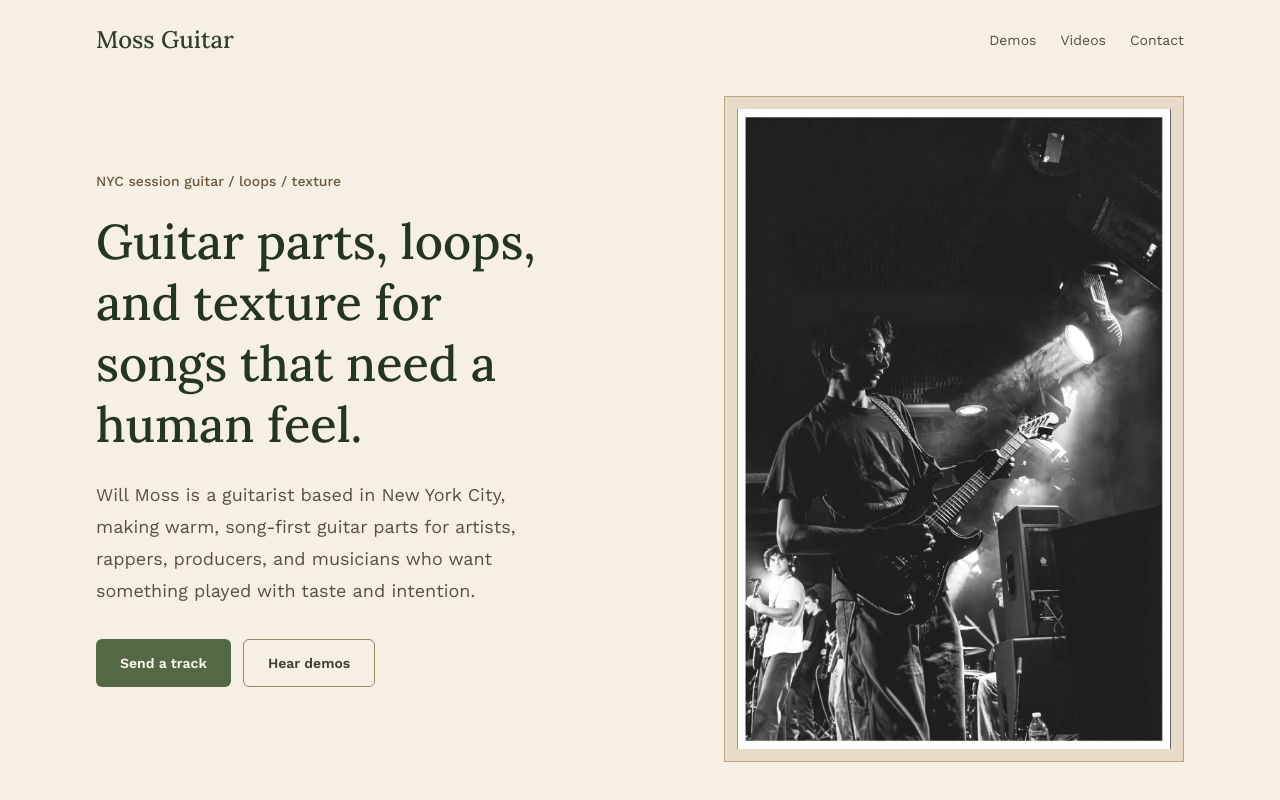
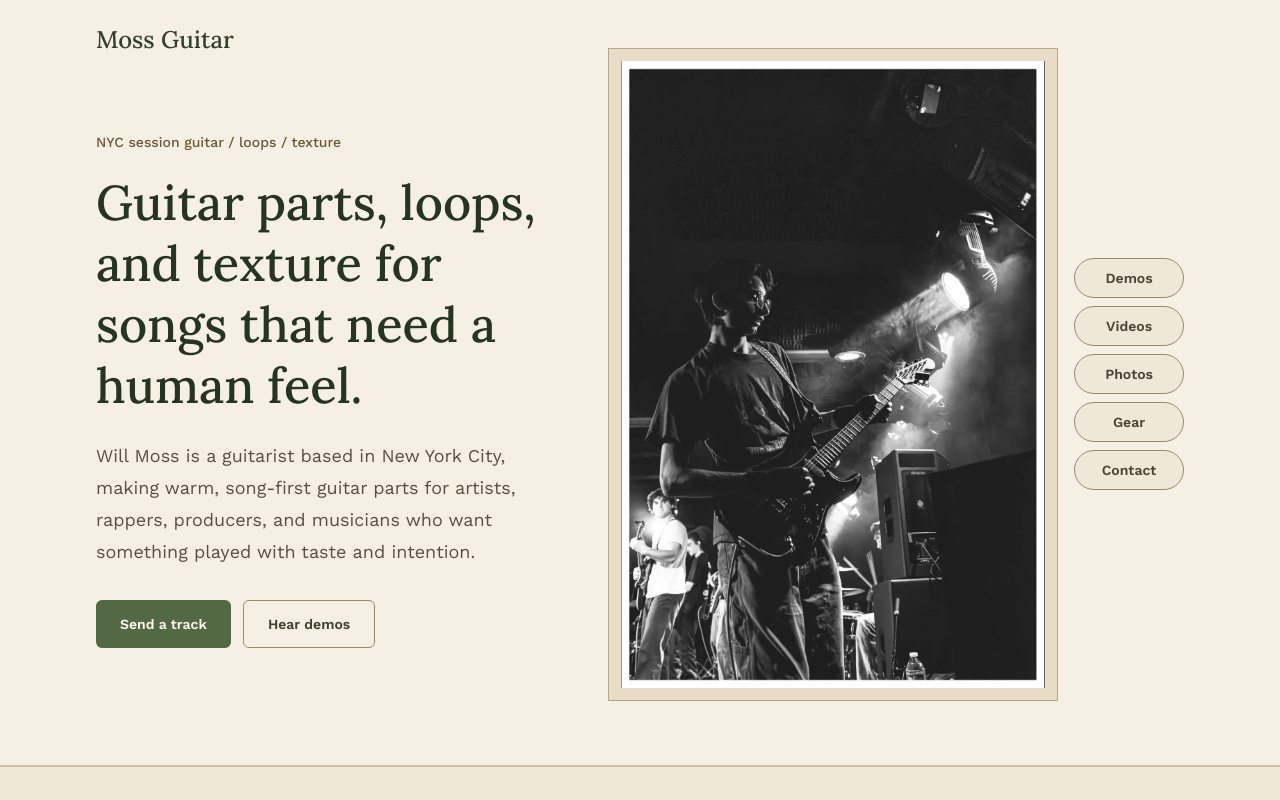
Before and after one commit to willmoss718/mossguitar, a Next.js app: page / in a window 1280 px wide. Shown: the top 800 px of the page. Built offline with nearby package versions, Linux system fonts and the light colour scheme.

Commit message:
Move nav bubbles beside hero photo

```diff
--- a/src/components/HomePage.tsx
+++ b/src/components/HomePage.tsx
@@ -26,7 +26,7 @@ function getPhotoImageClass(shape?: string) {
     case "portrait":
       return "aspect-[3/4]";
     case "landscape":
-      return "aspect-[3/2]";
+      return "aspect-[8/5]";
     case "wide":
     default:
       return "aspect-[4/3]";
@@ -58,6 +58,13 @@ function ExternalLink({
 
 export function HomePage() {
   const mailHref = `mailto:${siteContent.email}`;
+  const navLinks = [
+    { label: "Demos", href: "#demos" },
+    { label: "Videos", href: "#videos" },
+    { label: "Photos", href: "#photos" },
+    { label: "Gear", href: "#gear" },
+    { label: "Contact", href: "#contact" },
+  ];
 
   return (
     <main className="min-h-screen bg-[#efe7d7] text-[#303225]">
@@ -67,20 +74,9 @@ export function HomePage() {
             <p className="font-serif text-2xl font-medium text-[#314029]">
               {siteContent.siteName}
             </p>
-            <nav className="hidden items-center gap-6 text-sm text-[#5b4c35] sm:flex">
-              <a href="#demos" className="transition hover:text-[#314029]">
-                Demos
-              </a>
-              <a href="#videos" className="transition hover:text-[#314029]">
-                Videos
-              </a>
-              <a href="#contact" className="transition hover:text-[#314029]">
-                Contact
-              </a>
-            </nav>
           </header>
 
-          <div className="grid gap-10 pb-8 pt-8 md:grid-cols-[0.9fr_1.1fr] md:items-center md:pb-10 md:pt-10">
+          <div className="grid gap-10 pb-8 pt-8 md:min-h-[calc(100vh-8.5rem)] md:grid-cols-[0.9fr_1.1fr] md:items-center md:pb-10 md:pt-6">
             <div className="max-w-2xl">
               <p className="mb-5 text-sm font-medium text-[#6d5639]">
                 NYC session guitar / loops / texture
@@ -107,7 +103,8 @@ export function HomePage() {
               </div>
             </div>
 
-            <figure className="md:justify-self-end">
+            <div className="flex flex-col gap-4 md:-mt-8 md:justify-self-end lg:flex-row lg:items-center">
+              <figure>
                 <div className="border border-[#b9a982] bg-[#e8dcc8] p-3">
                   <Image
                     src={siteContent.heroImage.src}
@@ -119,6 +116,21 @@ export function HomePage() {
                   />
                 </div>
               </figure>
+              <nav
+                aria-label="Page sections"
+                className="flex flex-wrap gap-2 lg:w-28 lg:flex-col"
+              >
+                {navLinks.map((link) => (
+                  <a
+                    key={link.href}
+                    href={link.href}
+                    className="inline-flex min-h-10 items-center justify-center rounded-full border border-[#9b8a68] bg-[#efe7d7] px-4 text-sm font-semibold text-[#4b4438] transition hover:border-[#536845] hover:bg-[#536845] hover:text-[#fbf7ed] focus-visible:outline focus-visible:outline-2 focus-visible:outline-offset-2 focus-visible:outline-[#536845]"
+                  >
+                    {link.label}
+                  </a>
+                ))}
+              </nav>
+            </div>
           </div>
         </div>
       </section>
@@ -182,7 +194,7 @@ export function HomePage() {
         </div>
       </Section>
 
-      <Section eyebrow="Room tone" title="Photos / studio">
+      <Section id="photos" eyebrow="Room tone" title="Photos / studio">
         <div className="grid items-start gap-5 md:grid-cols-6">
           {siteContent.photos.map((photo) => (
             <div
@@ -206,7 +218,7 @@ export function HomePage() {
         </div>
       </Section>
 
-      <Section eyebrow="Recording setup" title="Gear + Recording">
+      <Section id="gear" eyebrow="Recording setup" title="Gear + Recording">
         <div className="max-w-4xl border-l-2 border-[#536845] pl-5">
           <p className="mb-5 leading-8 text-[#5a4f3f]">
             A simple remote session setup built around useful tones, clean stems,
```
Lines whose indentation alone changed are shown as unchanged.
